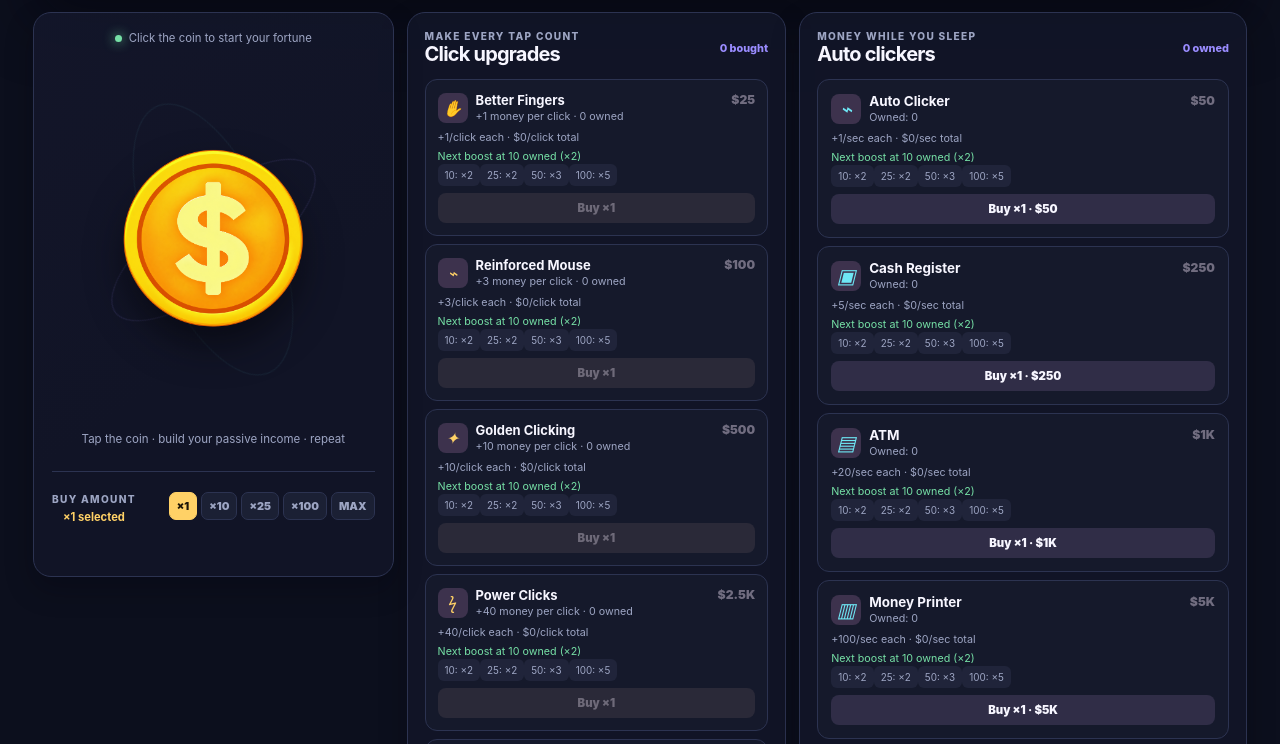
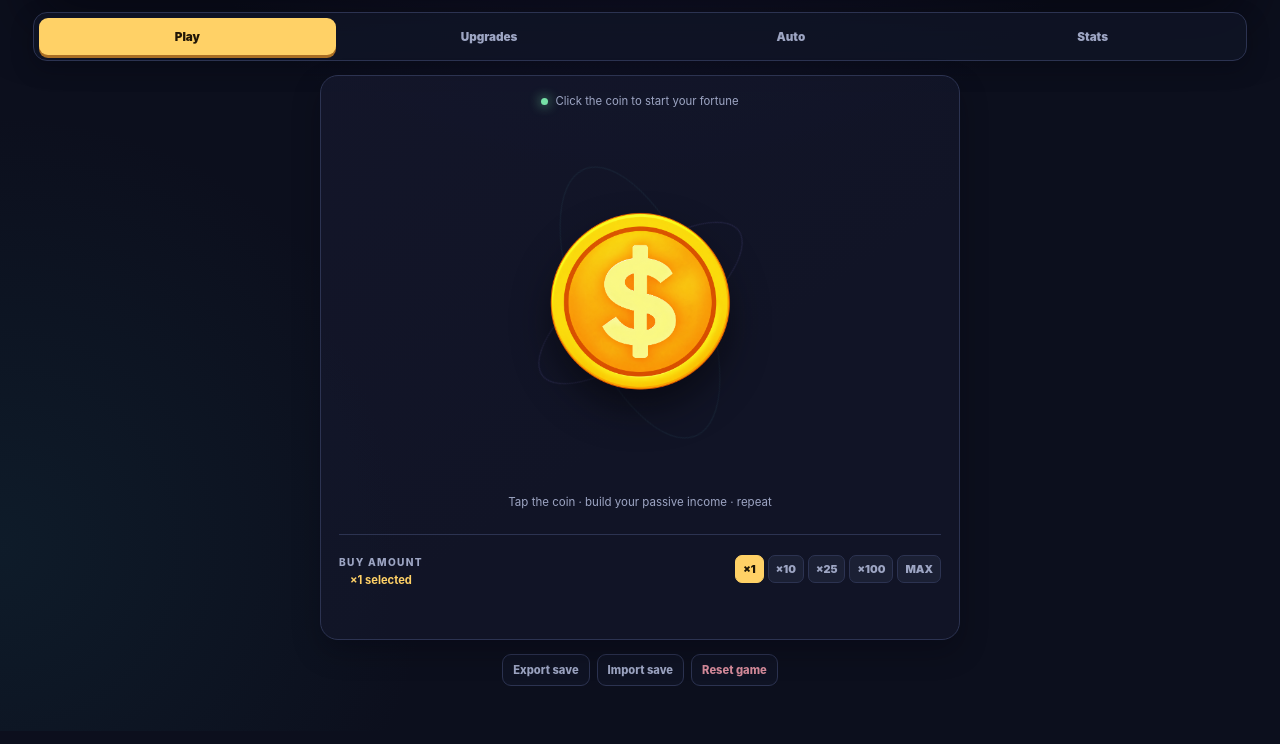
Before and after one commit to roninclark50-commits/MallIdle, a plain HTML site: page index.html in a window 1280 px wide. Shown: the part 187-931 px from the top of the page. Drawn offline with Linux system fonts and the light colour scheme.

Commit message:
Add desktop section tabs

```diff
--- a/app.js
+++ b/app.js
@@ -63,7 +63,7 @@ function renderGenerators(){$('generator-list').innerHTML=GENERATORS.map(generat
 function refreshPurchaseStates(){document.querySelectorAll('[data-upgrade]').forEach(button=>{const upgrade=CLICK_UPGRADES.find(item=>item.id===button.dataset.upgrade),owned=state.clickUpgrades[upgrade.id]||0,amount=upgradeAmount(upgrade),cost=amount?costFor(upgrade.baseCost,owned,amount):0,can=amount>0&&state.money>=cost,card=button.closest('.upgrade-card');card.classList.toggle('can-buy',can);button.disabled=!can;button.textContent=amount?`Buy ×${amount===1?'1':amount}`:'Cannot afford';card.querySelector('.card-price').textContent=amount?fmt(cost):'—';card.querySelector('.card-price').classList.toggle('dim',!can);});document.querySelectorAll('[data-generator]').forEach(button=>{const generator=GENERATORS.find(item=>item.id===button.dataset.generator),amount=purchaseAmount(generator),cost=amount?costFor(generator.baseCost,state.generators[generator.id]||0,amount):0,can=amount>0&&state.money>=cost,card=button.closest('.generator-card');card.classList.toggle('can-buy',can);button.disabled=!can;button.textContent=amount?`Buy ×${amount===1?'1':amount} · ${fmt(cost)}`:'Cannot afford';button.classList.toggle('secondary',!can);card.querySelector('.card-price').textContent=amount?fmt(cost):'—';card.querySelector('.card-price').classList.toggle('dim',!can);});}
 function renderStats(){const stats=[['Current money',fmt(state.money)],['Lifetime money',fmt(state.lifetime)],['Manual clicks',state.clicks.toLocaleString()],['Money from clicks',fmt(state.clickEarned)],['Passive money',fmt(state.passiveEarned)],['Money per click',fmt(clickPower())],['Money per second',fmt(perSecond())],['Generators owned',totalGenerators().toLocaleString()],['Upgrades purchased',totalUpgrades().toLocaleString()],['Time played',formatDuration(state.timePlayed)]];$('stats-grid').innerHTML=stats.map(([label,value])=>`<div class="stat"><span>${label}</span><strong>${value}</strong></div>`).join('');}
 function notify(text){const node=$('toast');node.textContent=text;node.classList.add('show');clearTimeout(toastTimer);toastTimer=setTimeout(()=>node.classList.remove('show'),2400);}
-function setMobileView(view){document.body.dataset.mobileView=view;document.querySelectorAll('.mobile-nav-button').forEach(button=>{const active=button.dataset.mobileView===view;button.classList.toggle('active',active);button.setAttribute('aria-current',active?'page':'false');});if(view==='stats')$('stats-panel').classList.remove('hidden');else if(window.matchMedia('(max-width:650px)').matches)$('stats-panel').classList.add('hidden');}
+function setMobileView(view){document.body.dataset.mobileView=view;document.querySelectorAll('.game-view-button').forEach(button=>{const active=button.dataset.mobileView===view;button.classList.toggle('active',active);button.setAttribute('aria-current',active?'page':'false');});if(view==='stats')$('stats-panel').classList.remove('hidden');else $('stats-panel').classList.add('hidden');}
 function burst(x,y){const stage=$('particles');for(let i=0;i<8;i++){const p=document.createElement('i');p.className='particle';p.style.left=`${x}px`;p.style.top=`${y}px`;p.style.setProperty('--x',`${Math.cos(i/8*Math.PI*2)*55}px`);p.style.setProperty('--y',`${Math.sin(i/8*Math.PI*2)*55}px`);stage.appendChild(p);setTimeout(()=>p.remove(),600);}}
 function floatMoney(event,amount){const text=document.createElement('span');text.className='float-money';text.textContent=`+${fmt(amount)}`;text.style.left=`${event.clientX-18}px`;text.style.top=`${event.clientY-12}px`;document.body.appendChild(text);setTimeout(()=>text.remove(),850);}
 function clickMoney(event){const amount=clickPower();addMoney(amount,'click');state.timePlayed+=0;const orb=$('money-orb');orb.classList.remove('bounce');void orb.offsetWidth;orb.classList.add('bounce');setTimeout(()=>orb.classList.remove('bounce'),140);floatMoney(event,amount);burst(event.clientX,event.clientY);renderResources();refreshPurchaseStates();renderStats();}
@@ -74,7 +74,7 @@ function buyGenerator(id){const generator=GENERATORS.find(item=>item.id===id),am
 function exportSave(){save();const blob=new Blob([JSON.stringify(state,null,2)],{type:'application/json'}),url=URL.createObjectURL(blob),link=document.createElement('a');link.href=url;link.download='money-clicker-save.json';link.click();URL.revokeObjectURL(url);notify('Save exported');}
 function importSave(file){const reader=new FileReader();reader.onload=()=>{try{const incoming=JSON.parse(reader.result);if(typeof incoming.money!=='number'||!incoming.generators||!incoming.clickUpgrades)throw Error('invalid');localStorage.setItem(SAVE_KEY,JSON.stringify({...structuredClone(DEFAULT_STATE),...incoming}));state=loadState();render();notify('Save imported');}catch{notify('That save file is not valid.');}};reader.readAsText(file);}
 function reset(){if(!confirm('Reset all Money Clicker progress? This cannot be undone.'))return;localStorage.removeItem(SAVE_KEY);state=loadState();render();notify('Fresh start: $0.');}
-document.addEventListener('click',event=>{const orb=event.target.closest('#money-orb');if(orb)clickMoney(event);const mobileTab=event.target.closest('.mobile-nav-button[data-mobile-view]');if(mobileTab){setMobileView(mobileTab.dataset.mobileView);return;}const amount=event.target.closest('.amount-button');if(amount){event.preventDefault();selectedAmount=amount.dataset.amount==='max'?'max':Number(amount.dataset.amount);document.querySelectorAll('.amount-button').forEach(button=>{const active=button===amount;button.classList.toggle('active',active);button.setAttribute('aria-pressed',String(active));});render();}const upgrade=event.target.closest('[data-upgrade]');if(upgrade)buyUpgrade(upgrade.dataset.upgrade);const generator=event.target.closest('[data-generator]');if(generator)buyGenerator(generator.dataset.generator);const action=event.target.closest('[data-action]');if(!action)return;if(action.dataset.action==='save'){save();notify('Game saved');}if(action.dataset.action==='export')exportSave();if(action.dataset.action==='import')$('import-file').click();if(action.dataset.action==='reset')reset();if(action.dataset.action==='stats'){const open=$('stats-panel').classList.toggle('hidden');if(window.matchMedia('(max-width:650px)').matches)setMobileView(open?'stats':'play');}if(action.dataset.action==='close-offline')$('offline-modal').classList.add('hidden');});
+document.addEventListener('click',event=>{const orb=event.target.closest('#money-orb');if(orb)clickMoney(event);const mobileTab=event.target.closest('.game-view-button[data-mobile-view]');if(mobileTab){setMobileView(mobileTab.dataset.mobileView);return;}const amount=event.target.closest('.amount-button');if(amount){event.preventDefault();selectedAmount=amount.dataset.amount==='max'?'max':Number(amount.dataset.amount);document.querySelectorAll('.amount-button').forEach(button=>{const active=button===amount;button.classList.toggle('active',active);button.setAttribute('aria-pressed',String(active));});render();}const upgrade=event.target.closest('[data-upgrade]');if(upgrade)buyUpgrade(upgrade.dataset.upgrade);const generator=event.target.closest('[data-generator]');if(generator)buyGenerator(generator.dataset.generator);const action=event.target.closest('[data-action]');if(!action)return;if(action.dataset.action==='save'){save();notify('Game saved');}if(action.dataset.action==='export')exportSave();if(action.dataset.action==='import')$('import-file').click();if(action.dataset.action==='reset')reset();if(action.dataset.action==='stats'){const open=$('stats-panel').classList.toggle('hidden');setMobileView(open?'stats':'play');}if(action.dataset.action==='close-offline')$('offline-modal').classList.add('hidden');});
 $('import-file').addEventListener('change',event=>{if(event.target.files[0])importSave(event.target.files[0]);event.target.value='';});
 window.addEventListener('beforeunload',save);document.addEventListener('visibilitychange',()=>{if(document.hidden)persist();else{catchUp();render();}});
 if(window.matchMedia('(max-width:650px)').matches){const cancelGesture=event=>event.preventDefault();['gesturestart','gesturechange','gestureend'].forEach(type=>document.addEventListener(type,cancelGesture,{passive:false}));document.addEventListener('touchmove',event=>{if(event.touches.length>1)event.preventDefault();},{passive:false});}
--- a/index.html
+++ b/index.html
@@ -5,7 +5,7 @@
   <meta name="viewport" content="width=device-width, initial-scale=1.0, maximum-scale=1, user-scalable=no, viewport-fit=cover" />
   <meta name="theme-color" content="#0d1020" />
   <title>Money Clicker</title>
-  <link rel="stylesheet" href="styles.css?v=11" />
+  <link rel="stylesheet" href="styles.css?v=12" />
 </head>
 <body data-mobile-view="play">
   <div class="game-shell">
@@ -20,10 +20,10 @@
     </section>
 
     <nav class="mobile-nav" aria-label="Mobile game sections">
-      <button class="mobile-nav-button active" data-mobile-view="play">Play</button>
-      <button class="mobile-nav-button" data-mobile-view="upgrades">Upgrades</button>
-      <button class="mobile-nav-button" data-mobile-view="auto">Auto</button>
-      <button class="mobile-nav-button" data-mobile-view="stats">Stats</button>
+      <button class="mobile-nav-button game-view-button active" data-mobile-view="play">Play</button>
+      <button class="mobile-nav-button game-view-button" data-mobile-view="upgrades">Upgrades</button>
+      <button class="mobile-nav-button game-view-button" data-mobile-view="auto">Auto</button>
+      <button class="mobile-nav-button game-view-button" data-mobile-view="stats">Stats</button>
     </nav>
 
     <header class="topbar desktop-topbar">
@@ -36,6 +36,13 @@
       <div class="resource"><span class="label">Per click</span><strong id="per-click">$1</strong></div>
       <div class="resource"><span class="label">Per second</span><strong id="per-second">$0</strong></div>
     </section>
+
+    <nav class="desktop-nav" aria-label="Desktop game sections">
+      <button class="desktop-nav-button game-view-button active" data-mobile-view="play">Play</button>
+      <button class="desktop-nav-button game-view-button" data-mobile-view="upgrades">Upgrades</button>
+      <button class="desktop-nav-button game-view-button" data-mobile-view="auto">Auto</button>
+      <button class="desktop-nav-button game-view-button" data-mobile-view="stats">Stats</button>
+    </nav>
 
     <main class="game-layout">
       <section class="click-zone" data-mobile-section="play">
@@ -60,6 +67,6 @@
 
   <div id="offline-modal" class="modal-backdrop hidden"><div class="modal offline-modal"><div class="modal-icon">↗</div><p class="eyebrow">Welcome back</p><h2>You were away</h2><p id="offline-duration" class="modal-copy"></p><div class="offline-earnings"><span>Your businesses earned</span><strong id="offline-money">$0</strong></div><button class="primary-button" data-action="close-offline">Collect earnings</button></div></div>
   <div id="toast" class="toast" role="status"></div>
-  <script src="app.js?v=11"></script>
+  <script src="app.js?v=12"></script>
 </body>
 </html>
--- a/styles.css
+++ b/styles.css
@@ -25,6 +25,9 @@
 .upgrade-card.rarity-max,.generator-card.rarity-max { border-color:#fff0a6; box-shadow:0 0 0 1px #fff4bd99,0 0 21px #ff83e866,0 0 38px #6ee7f544; }
 .upgrade-card.rarity-max::before,.generator-card.rarity-max::before { content:""; position:absolute; z-index:-1; inset:-4px; border-radius:inherit; background:conic-gradient(from 0deg,#ff5c8a,#ffd166,#76e0a6,#6ee7f5,#9a8cff,#ff5c8a); filter:blur(12px); opacity:.55; pointer-events:none; animation:rarity-shift 4.5s linear infinite; }
 @keyframes rarity-shift { to { transform:rotate(360deg); filter:blur(9px) hue-rotate(30deg); } }
+.desktop-nav { display:grid; grid-template-columns:repeat(4,1fr); gap:5px; margin-bottom:14px; padding:5px; border:1px solid var(--line); border-radius:14px; background:#101426cc; box-shadow:0 8px 22px #03040c44; }
+.desktop-nav-button { min-height:37px; border:0; border-radius:9px; color:var(--muted); background:transparent; font-size:.73rem; font-weight:900; }
+.desktop-nav-button.active { color:#211607; background:var(--gold); box-shadow:0 3px 0 #a96e24; }
 .mobile-topbar,.mobile-balance-card,.mobile-nav { display:none; }
 @media (max-width:650px) {
   html,body,button { -webkit-user-select:none; user-select:none; -webkit-touch-callout:none; -webkit-tap-highlight-color:transparent; }
@@ -33,6 +36,7 @@
   body { background-image:radial-gradient(circle at 50% -12%,#49365b66,transparent 22rem),linear-gradient(180deg,#0b0d19,#10152a); }
   .game-shell { width:100%; max-width:520px; margin:auto; padding:12px 10px 28px; }
   .desktop-topbar,.resource-bar { display:none; }
+  .desktop-nav { display:none; }
   .mobile-topbar { display:flex; align-items:center; justify-content:space-between; gap:10px; min-height:47px; }
   .mobile-brand { display:flex; align-items:center; gap:9px; min-width:0; }
   .mobile-brand-mark { display:grid; place-items:center; flex:none; width:36px; height:36px; border-radius:11px; color:#251a0a; background:linear-gradient(140deg,#fff2a6,var(--gold-2)); box-shadow:3px 4px 0 #080a13; font-size:1.2rem; font-weight:1000; transform:rotate(-5deg); }
@@ -73,3 +77,15 @@
   .stats-grid { gap:7px; }
   .stat { padding:10px; }
 }
+@media (min-width:651px) {
+  .game-layout { display:block; margin-top:0; }
+  .game-layout > section { display:none; }
+  body[data-mobile-view="play"] .game-layout > [data-mobile-section="play"],
+  body[data-mobile-view="upgrades"] .game-layout > [data-mobile-section="upgrades"],
+  body[data-mobile-view="auto"] .game-layout > [data-mobile-section="auto"] { display:block; }
+  .click-zone { width:min(100%,640px); margin:0 auto; }
+  .panel { width:min(100%,1000px); margin:0 auto; }
+  body[data-mobile-view="stats"] .game-layout { display:none; }
+  body[data-mobile-view="stats"] #stats-panel { position:relative; inset:auto; width:min(100%,1000px); max-height:none; margin:14px auto 0; transform:none; }
+  body[data-mobile-view="stats"] #stats-panel .close-button { display:none; }
+}
```
